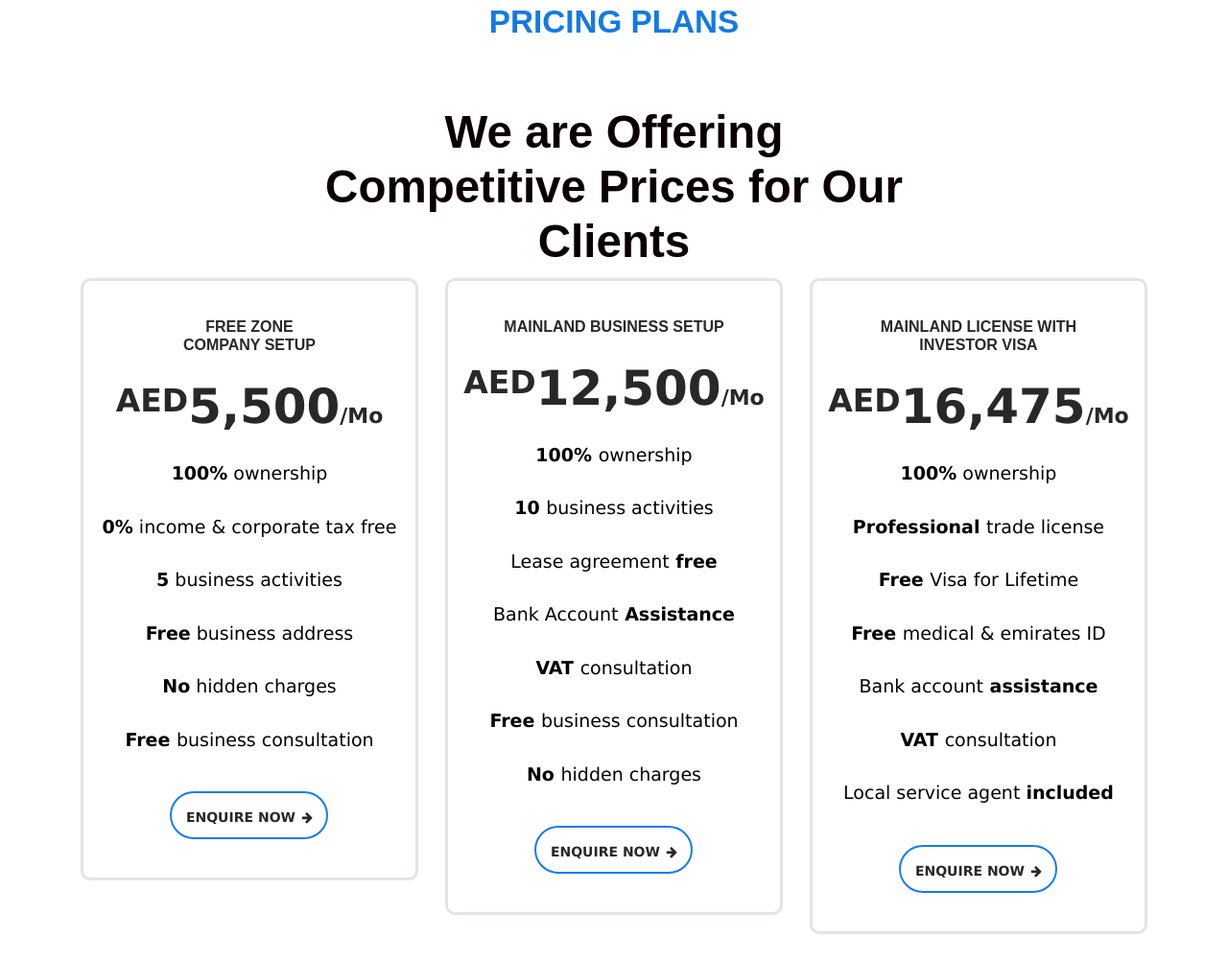
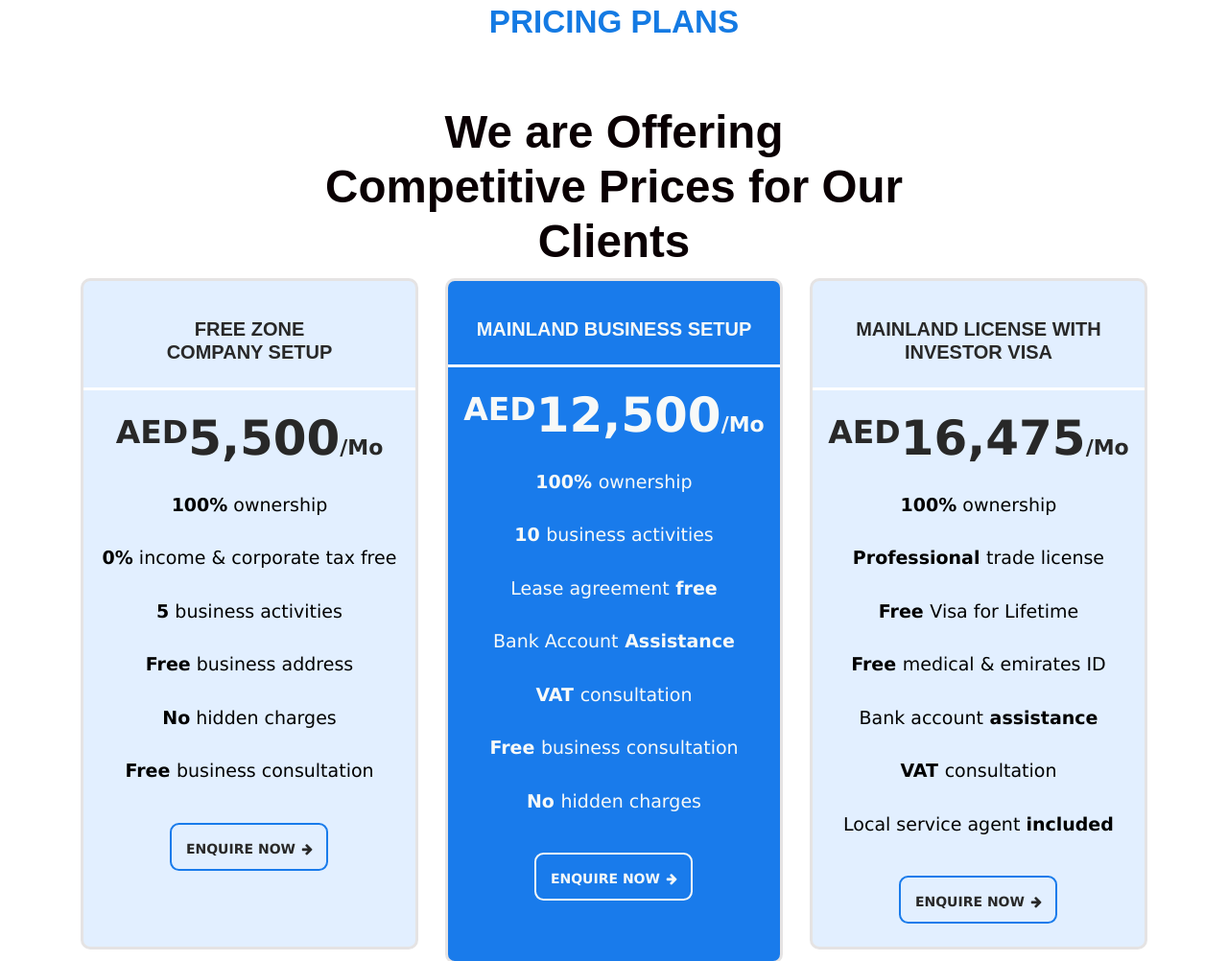
Before and after one commit to hitonexsolutions/Bigbestdubai, a plain HTML site: page index.html in a window 1280 px wide. Shown: the part 5599-6601 px from the top of the page at 96% size. Drawn offline with nearby package versions, Linux system fonts and the light colour scheme.

Commit message:
Add files via upload

```diff
--- a/css/style.css
+++ b/css/style.css
@@ -1223,16 +1223,20 @@ input[type="number"]::-webkit-outer-spin-button {
   padding: 38px 0 40px;
   transition: 0.3s ease-in;
   margin-bottom: 30px;
-}
-.pricing-table-1:hover {
-  border-color: #197beb;
+  height: 700px;
 }
 .pricing-table-1 .price-header .title {
   color: #282828;
-  font-size: 16px;
+  font-size: 20px;
   text-transform: uppercase;
   font-weight: 600;
   margin-bottom: 25px;
+}
+.pricing-table-1 .price-header .line {
+  width: 100%;
+  height: 3px;
+  background-color: #fff;
+  margin-bottom: 20px;
 }
 .pricing-table-1 .price-header .price {
   font-size: 50px;
@@ -1263,7 +1267,7 @@ input[type="number"]::-webkit-outer-spin-button {
   border: 2px solid #197beb;
   font-size: 14px;
   text-transform: uppercase;
-  border-radius: 25px;
+  border-radius: .5rem;
   color: #282828;
   transition: 0.3s ease-in;
   font-weight: 600;
@@ -1272,10 +1276,14 @@ input[type="number"]::-webkit-outer-spin-button {
   font-size: 13px;
   padding-left: 2px;
 }
+.pricing-table-1:hover .price-footer .order-btn{
+  border-color: #F7F9F8;
+  color: #F7F9F8;
+}
 .pricing-table-1 .price-footer .order-btn:hover {
-  background-color: #197beb;
+  background-color: #00000061;
   color: #fff;
-  border-color: #197beb;
+  border-color: #ffffff;
 }
 .pricing-table-1 .price-body ul {
   margin: 0;
@@ -1292,6 +1300,41 @@ input[type="number"]::-webkit-outer-spin-button {
 }
 .pricing-table-1 .price-body ul li:last-child {
   margin-bottom: 0;
+}
+
+.price-plan-wrapper .one, .three{
+  background-color: #84b9ff3b;
+}
+.pricing-table-1:hover {
+  border-color: #197beb;
+  background-color: #197beb;
+}
+.price-plan-wrapper .two {
+  height: 715px;
+  background-color: #197beb;
+  color: #F7F9F8;
+}
+.two .price-header .title{
+  color: #F7F9F8;
+}
+.two .price-header .price{
+  color: #F7F9F8;
+}
+.two .price-body ul li{
+  color: #F7F9F8;
+}
+.two .price-footer .order-btn{
+  border-color: #F7F9F8;
+  color: #F7F9F8;
+}
+.pricing-table-1:hover .price-header .title{
+  color: #F7F9F8;
+}
+.pricing-table-1:hover .price-header .price{
+  color: #F7F9F8;
+}
+.pricing-table-1:hover .price-body ul li{
+  color: #F7F9F8;
 }
 
   h3 {
```
